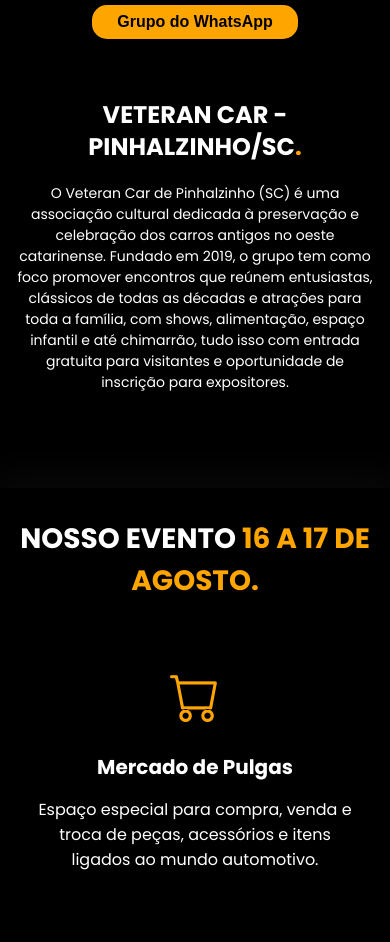
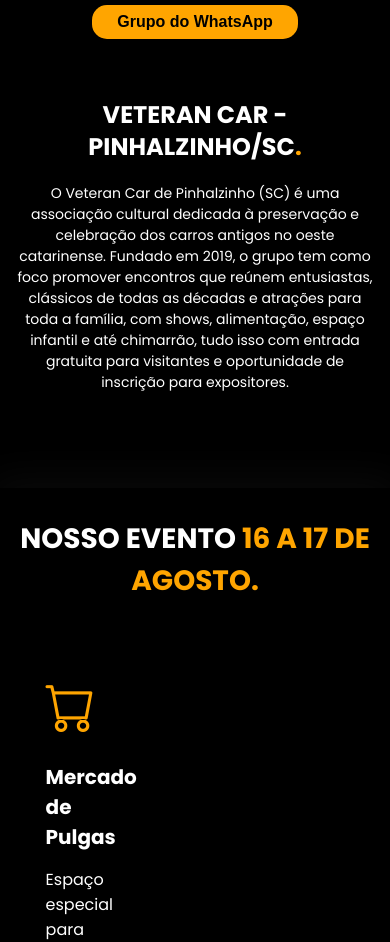
Before and after one commit to cristianfeldk/veterancar, a plain HTML site: page index.html in a window 390 px wide. Shown: the part 162-1104 px from the top of the page. Drawn offline with nearby package versions, Linux system fonts and the light colour scheme.

Commit message:
feat: ajustes mobile

```diff
--- a/css/home.css
+++ b/css/home.css
@@ -20,6 +20,7 @@ section.especialidades .flex {
   justify-content: center;
   margin-top: 40px;
 }
+
 .especialidades .especialidades-box {
   flex: 1 1 calc(33.333% - 50px);
   max-width: calc(33.333% - 50px);
@@ -111,10 +112,12 @@ section.sobre .flex {
     padding: 30px 4%;
   }
   .especialidades .especialidades-box {
-    flex: 1 1 100%;
-    max-width: 100%;
-    padding: 20px;
-    text-align: center;
+    flex: 1 1 calc(33.333% - 50px);
+    max-width: calc(33.333% - 50px);
+    box-sizing: border-box;
+    color: #fff;
+    border-radius: 20px;
+    padding: 30px;
   }
   .especialidades .especialidades-box h3 {
     font-size: 20px;
```
